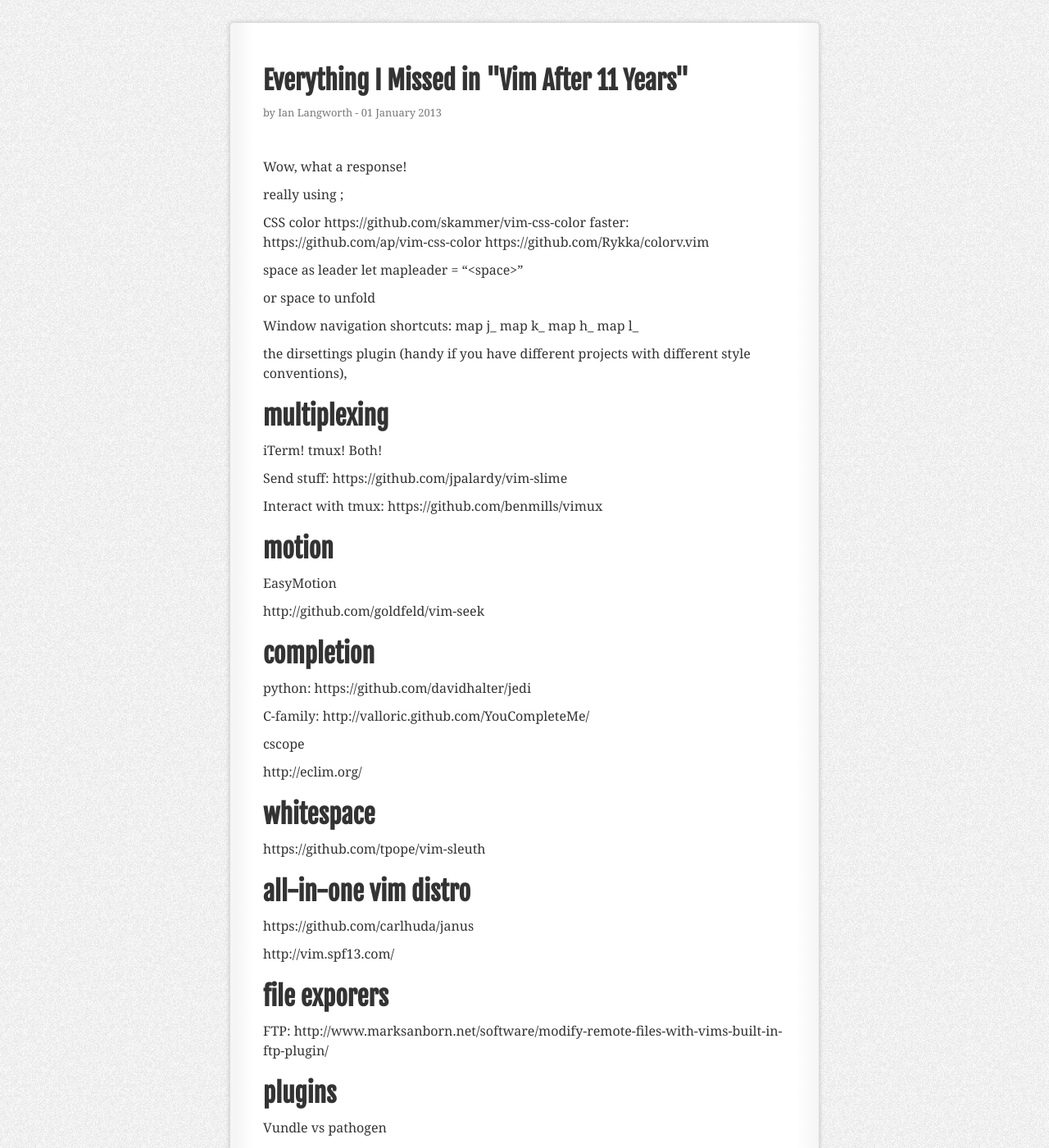
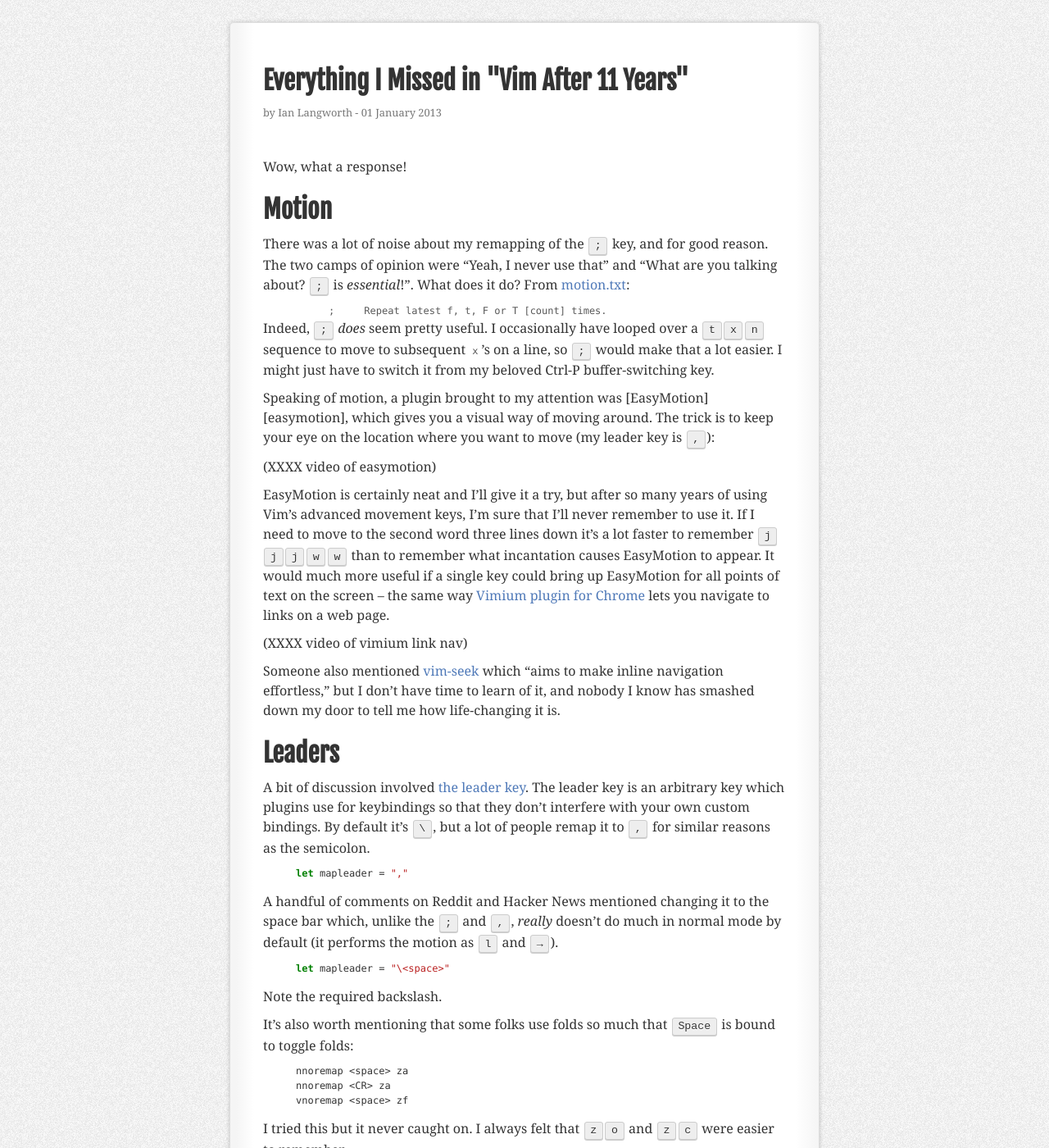
Before and after one commit to statico/statico.github.io, a Jekyll site: the page built from _posts/2013-01-01-vim2.md, in a window 1280 px wide and 1400 px high, scrolled down 193 px. Shown: the whole window at 82% size. Built offline with Jekyll 4.4.1, drawn with Linux system fonts in a browser that asks for light colours; comment, search, counter and statistics services are not loaded; some of the changed text lies outside the part shown.

Commit message:
progress

```diff
--- a/_posts/2013-01-01-vim2.md
+++ b/_posts/2013-01-01-vim2.md
@@ -7,17 +7,49 @@
 
 Wow, what a response!
 
-really using ;
+## Motion
 
-CSS color
-https://github.com/skammer/vim-css-color
-faster: https://github.com/ap/vim-css-color
-https://github.com/Rykka/colorv.vim
+There was a lot of noise about my remapping of the <kbd>;</kbd> key, and for good reason. The two camps of opinion were "Yeah, I never use that" and "What are you talking about? <kbd>;</kbd> is *essential*!". What does it do? From [motion.txt][semicolon]:
 
-space as leader
-    let mapleader = "\<space>"
+    ;     Repeat latest f, t, F or T [count] times.
 
-or space to unfold
+Indeed, <kbd>;</kbd> *does* seem pretty useful. I occasionally have looped over a <kbd>t</kbd><kbd>x</kbd><kbd>n</kbd> sequence to move to subsequent `x`'s on a line, so <kbd>;</kbd> would make that a lot easier. I might just have to switch it from my beloved Ctrl-P buffer-switching key.
+
+Speaking of motion, a plugin brought to my attention was [EasyMotion][easymotion], which gives you a visual way of moving around. The trick is to keep your eye on the location where you want to move (my leader key is <kbd>,</kbd>):
+
+(XXXX video of easymotion)
+
+EasyMotion is certainly neat and I'll give it a try, but after so many years of using Vim's advanced movement keys, I'm sure that I'll never remember to use it. If I need to move to the second word three lines down it's a lot faster to remember <kbd>j</kbd><kbd>j</kbd><kbd>j</kbd><kbd>w</kbd><kbd>w</kbd> than to remember what incantation causes EasyMotion to appear. It would much more useful if a single key could bring up EasyMotion for all points of text on the screen -- the same way [Vimium plugin for Chrome][vimium] lets you navigate to links on a web page.
+
+(XXXX video of vimium link nav)
+
+Someone also mentioned [vim-seek](https://github.com/goldfeld/vim-seek) which "aims to make inline navigation effortless," but I don't have time to learn of it, and nobody I know has smashed down my door to tell me how life-changing it is.
+
+## Leaders
+
+A bit of discussion involved [the leader key][leader]. The leader key is an arbitrary key which plugins use for keybindings so that they don't interfere with your own custom bindings. By default it's <kbd>\</kbd>, but a lot of people remap it to <kbd>,</kbd> for similar reasons as the semicolon.
+
+{% highlight vim %}
+let mapleader = ","
+{% endhighlight %}
+
+A handful of comments on Reddit and Hacker News mentioned changing it to the space bar which, unlike the <kbd>;</kbd> and <kbd>,</kbd>, *really* doesn't do much in normal mode by default (it performs the motion as <kbd>l</kbd> and <kbd>→</kbd>).
+
+{% highlight vim %}
+let mapleader = "\<space>"
+{% endhighlight %}
+
+Note the required backslash.
+
+It's also worth mentioning that some folks use folds so much that <kbd>Space</kbd> is bound to toggle folds:
+
+{% highlight vim %}
+nnoremap <space> za
+nnoremap <CR> za
+vnoremap <space> zf
+{% endhighlight %}
+
+I tried this but it never caught on. I always felt that <kbd>z</kbd><kbd>o</kbd> and <kbd>z</kbd><kbd>c</kbd> were easier to remember.
 
 Window navigation shortcuts:
     map <C-J> <C-W>j<C-W>_
@@ -25,8 +57,21 @@
     map <C-H> <C-W>h<C-W>_
     map <C-L> <C-W>l<C-W>_
 
+http://github.com/goldfeld/vim-seek
+
+## CSS color
+
+CSS color
+https://github.com/skammer/vim-css-color
+faster: https://github.com/ap/vim-css-color
+https://github.com/Rykka/colorv.vim
+
+## other people's code
+
 the dirsettings plugin (handy if you have different projects with
 different style conventions),
+
+https://github.com/tpope/vim-sleuth
 
 ## multiplexing
 
@@ -51,10 +90,6 @@
 cscope
 
 http://eclim.org/
-
-## whitespace
-
-https://github.com/tpope/vim-sleuth
 
 ## all-in-one vim distro
 
@@ -98,3 +133,6 @@
 
   [hnpost]: http://news.ycombinator.com/item?id=5244752
   [redditpost]: http://www.reddit.com/r/vim/comments/18tp84/vim_after_11_years/
+  [semicolon]: http://vimdoc.sourceforge.net/htmldoc/motion.html#;
+  [vimium]: http://vimium.github.com/
+  [leader]: http://vimdoc.sourceforge.net/htmldoc/map.html#<Leader>
```
Also changed, not shown: other parts of _posts/2013-01-01-vim2.md (+0 -6 lines).
